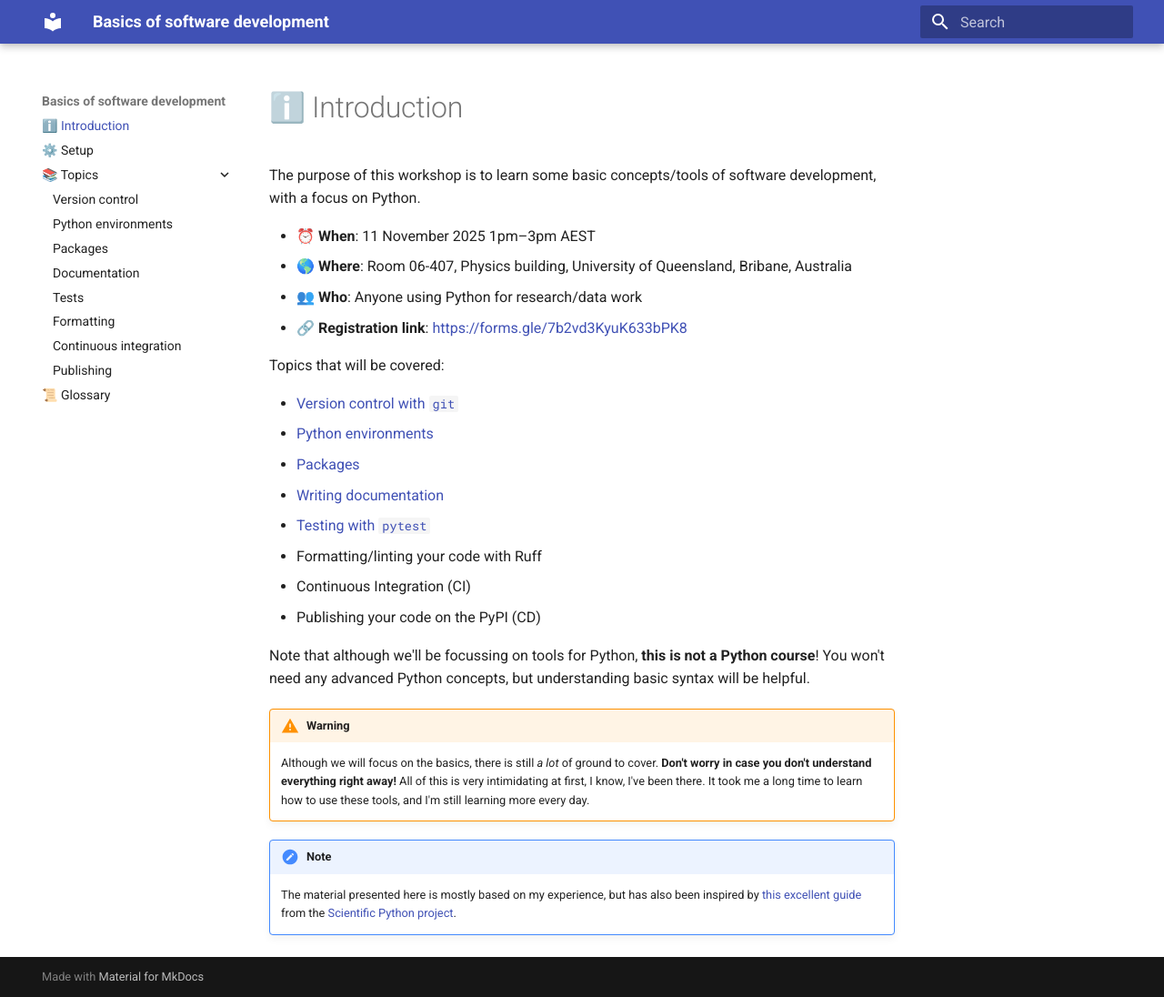
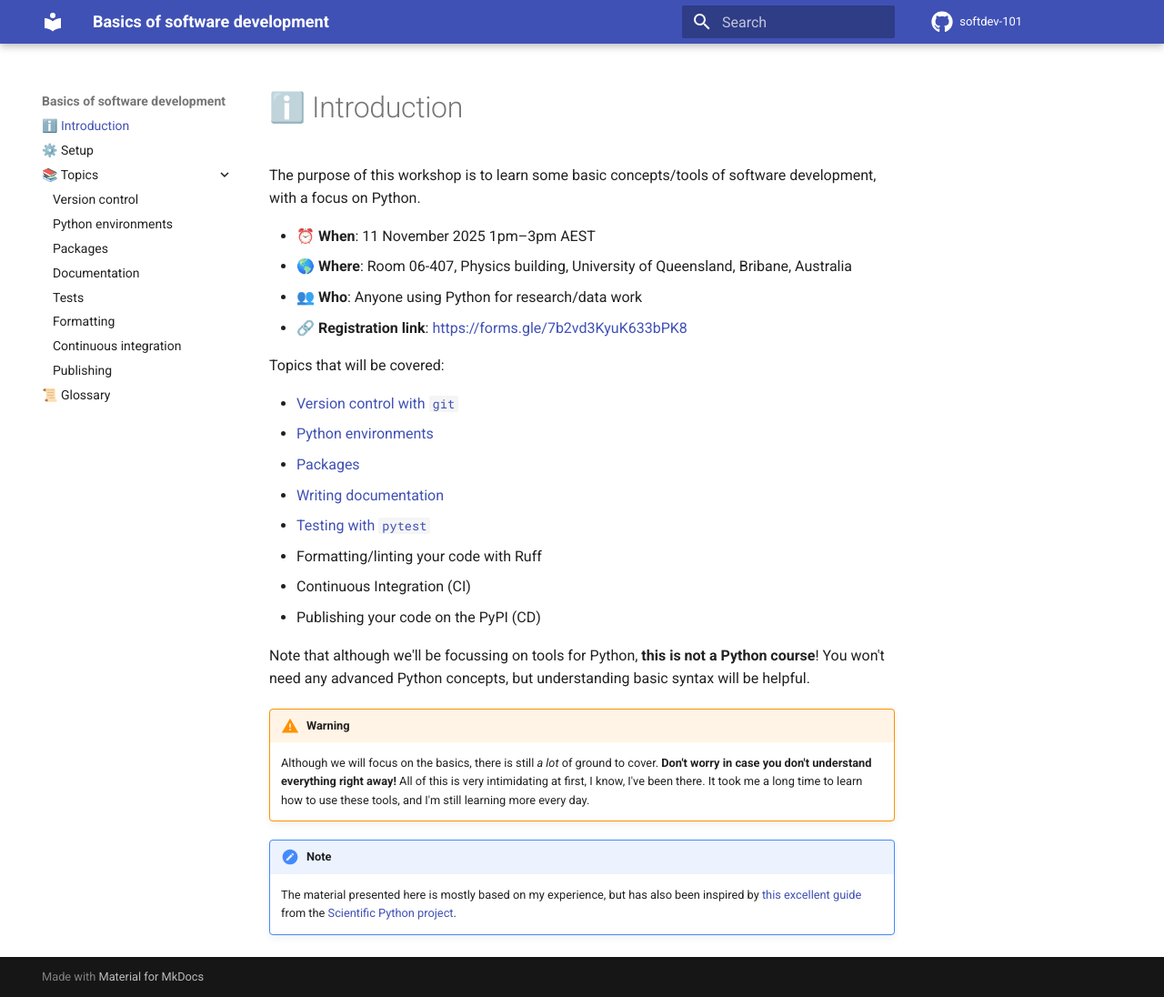
Before and after one commit to mbercx/softdev-101, an MkDocs documentation site: the page built from docs/index.md, in a window 1280 px wide and 1096 px high. Shown: the whole window at 91% size. Built offline with MkDocs 1.6.1 and Material for MkDocs 9.7.7, drawn with Linux system fonts in a browser that asks for light colours; comment, search, counter and statistics services are not loaded.

Commit message:
📚 Add GitHub icon+link to header

```diff
--- a/mkdocs.yml
+++ b/mkdocs.yml
@@ -1,7 +1,11 @@
 site_name: Basics of software development
+repo_url: https://github.com/mbercx/softdev-101
+repo_name: softdev-101
 
 theme:
   name: material
+  icon:
+    repo: fontawesome/brands/github
   features:
     - navigation.expand
     - content.code.copy
```
